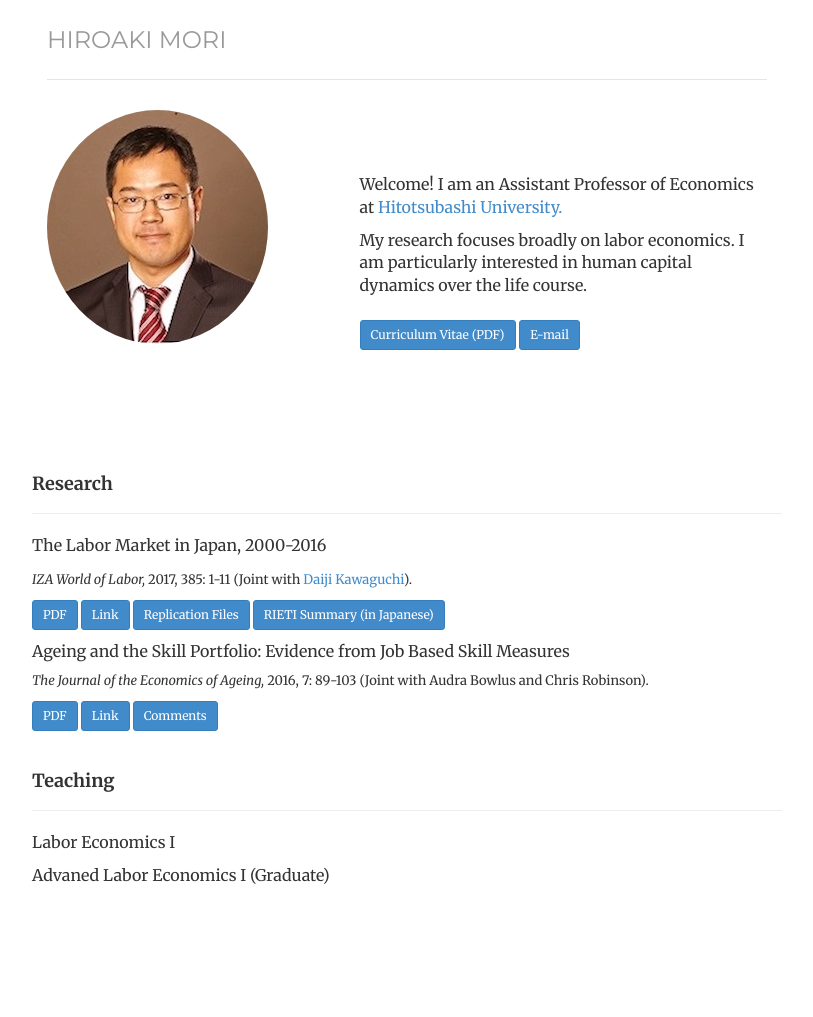
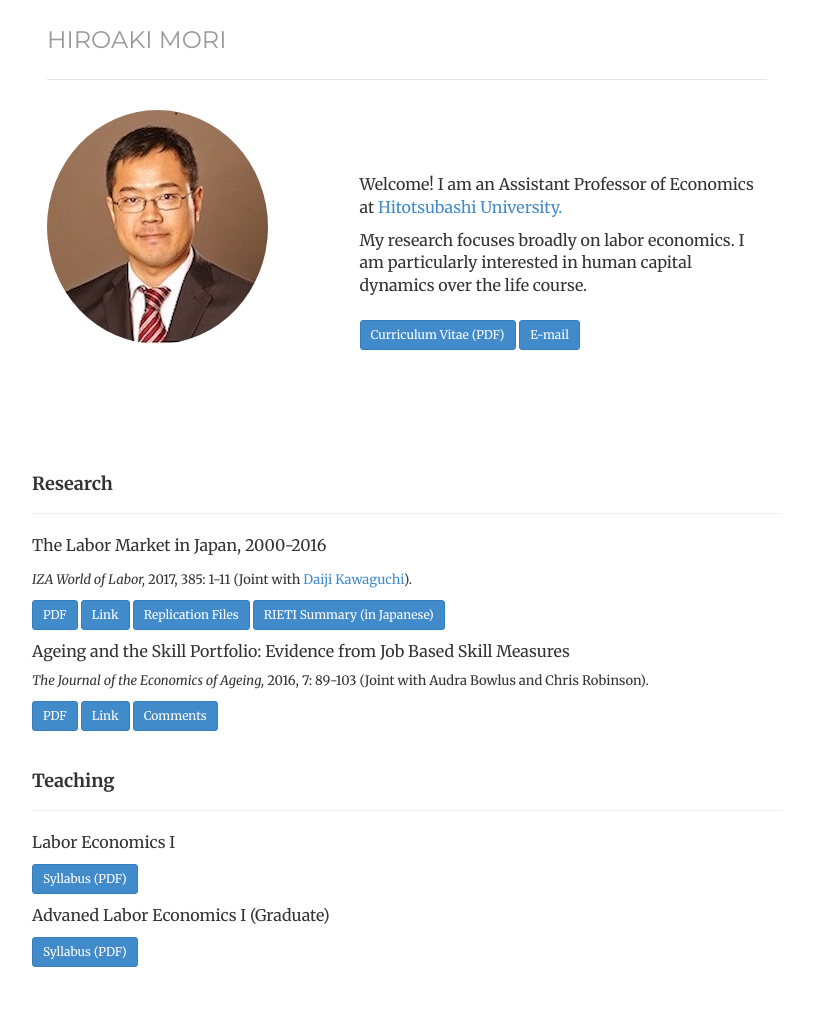
Before and after one commit to morihiroaki/morihiroaki.github.io, a Jekyll site: the page built from index.html, in a window 1280 px wide. Shown: the whole page, without its empty margins (233-1046 px from the left). Built offline with Jekyll 4.4.1, drawn with Linux system fonts in a browser that asks for light colours; before the commit the page ends 937 px from its top, so only the background shows below that.

Commit message:
Update index.html

```diff
--- a/index.html
+++ b/index.html
@@ -51,6 +51,9 @@ description:
   <h4>Teaching</h4>
   </div>
      <p><font size="3">Labor Economics I</font></p>
+    <p><a href="./files/ul17_syllabus.pdf" target="_blank" class="btn btn-primary btn-sm" role="button">Syllabus (PDF)</a>
+
     <p><font size="3">Advaned Labor Economics I (Graduate)</font></p>
+    <p><a href="./files/gl17_syllabus.pdf" target="_blank" class="btn btn-primary btn-sm" role="button">Syllabus (PDF)</a>
 
  </div>
```
